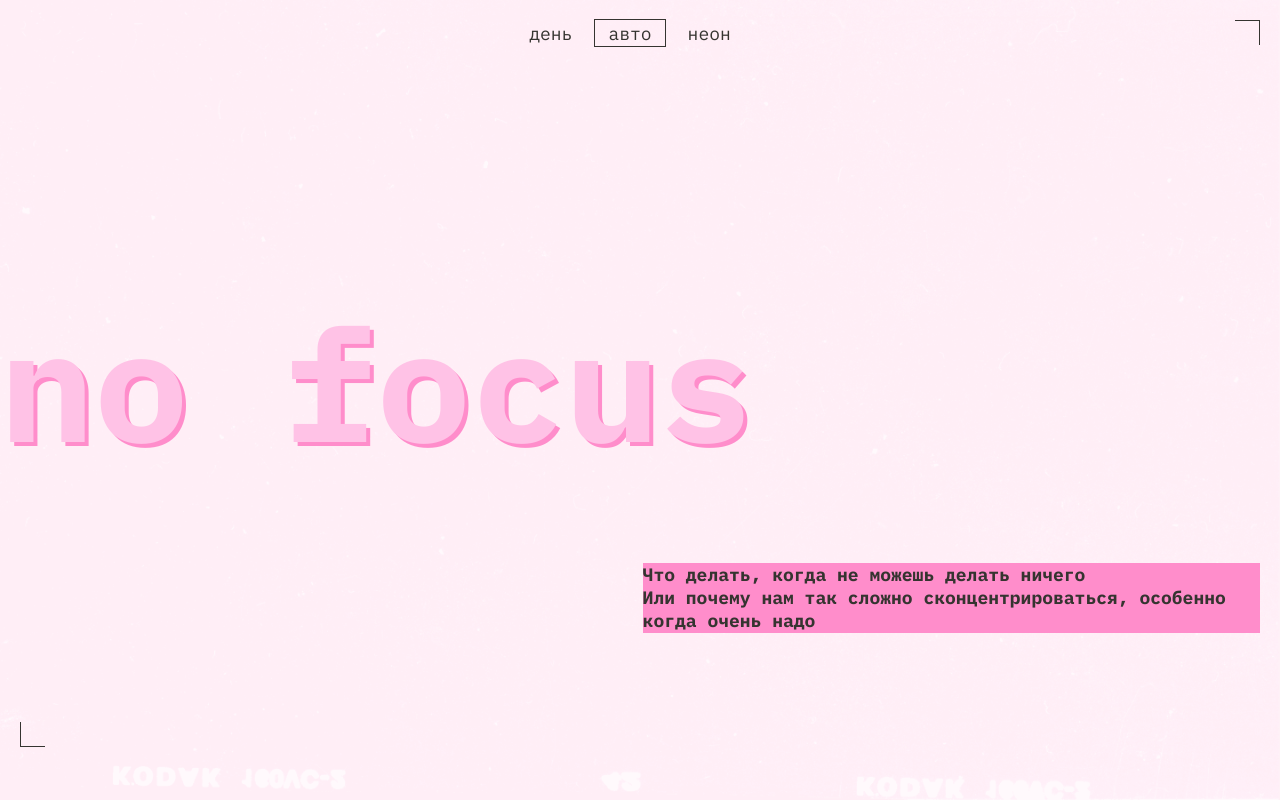
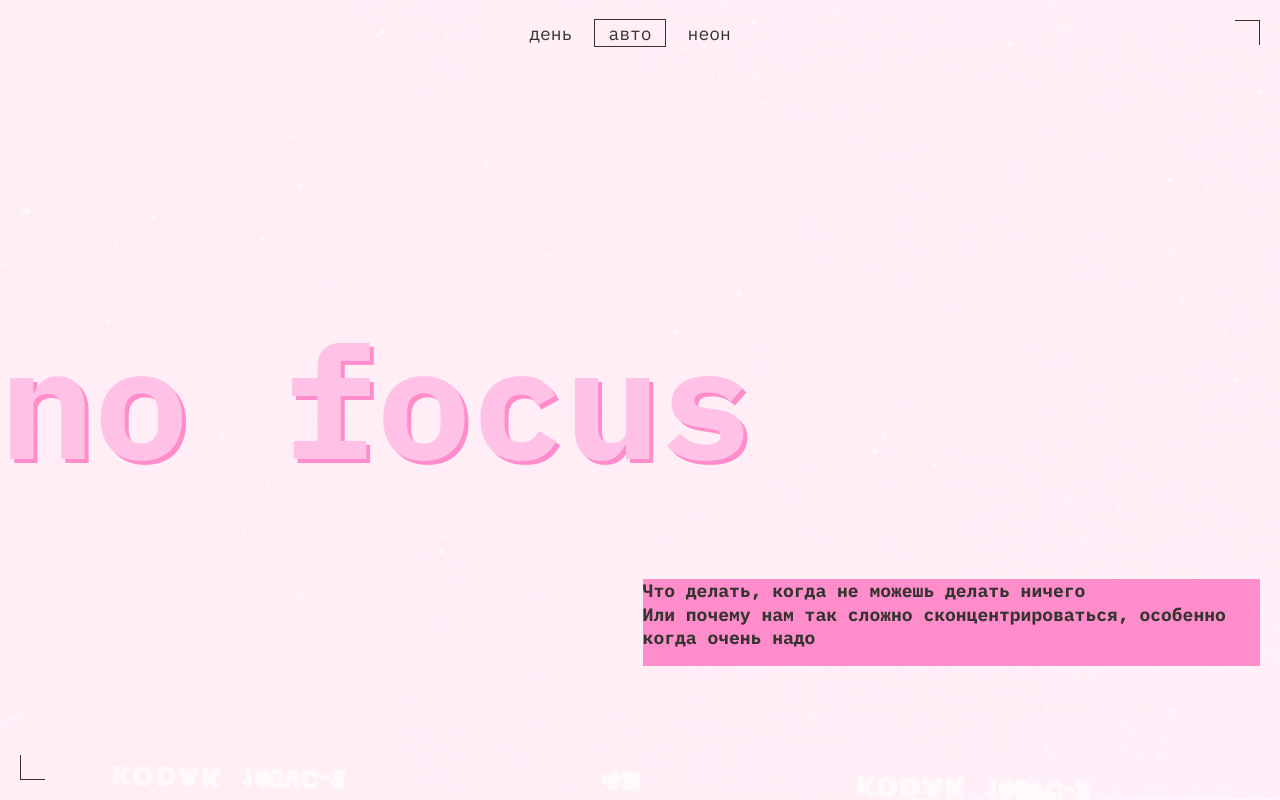
Before and after one commit to N-E-O-N-I-X/slozhno-sosredotochitsya-fd, a plain HTML site: page index.html in a window 1280 px wide. Shown: the top 800 px of the page. Drawn offline with Linux system fonts and the light colour scheme.

Commit message:
Проект после ревью 2

```diff
--- a/styles/style.css
+++ b/styles/style.css
@@ -19,7 +19,7 @@
   padding: 10px;
   color: var(--accent-color);
   inline-size: 100%;
-  max-block-size: 100vh;
+  block-size: 100vh;
   min-block-size: 668px;
 }
 
```
